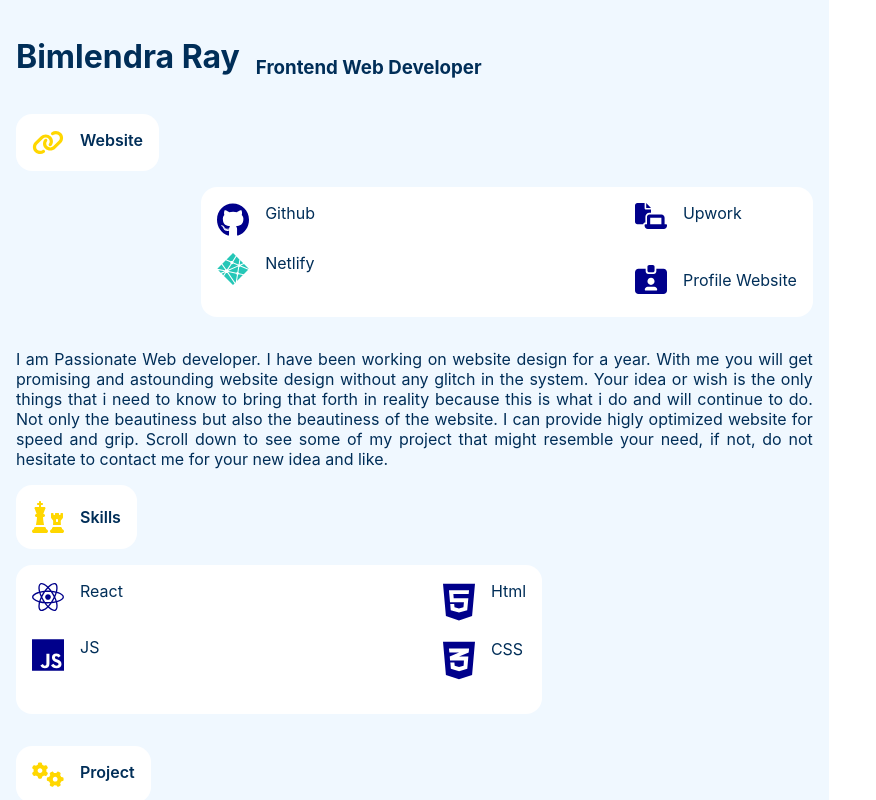
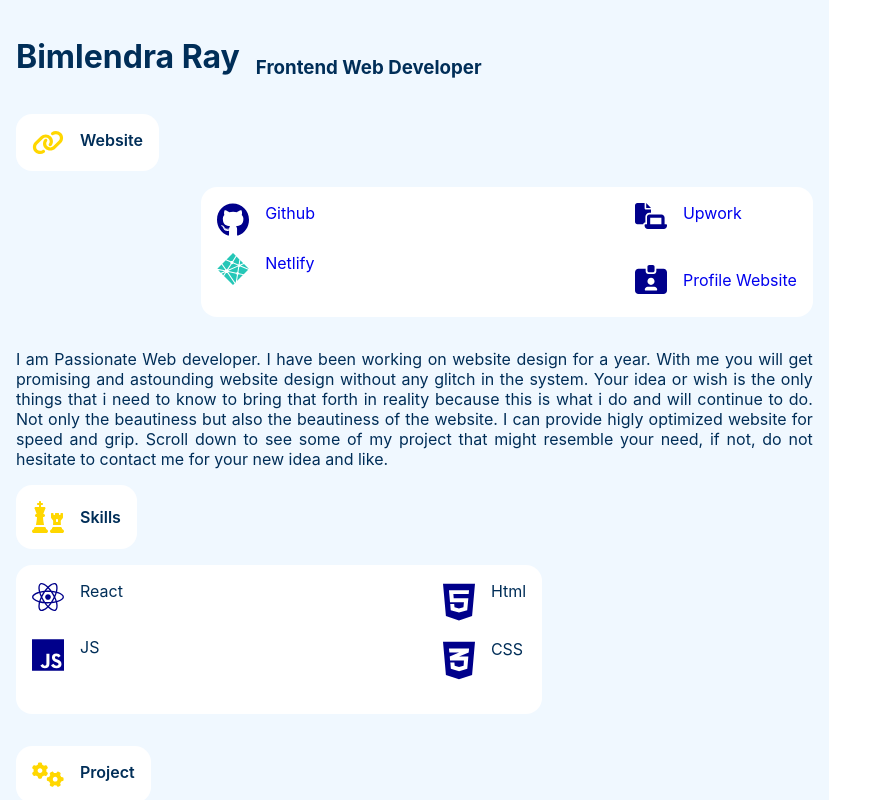
Before and after one commit to bhimray/CV, a React (Create React App) app in the folder bilen-cv/: page / in a window 1280 px wide. Shown: the top 800 px of the page, without its empty margins (0-876 px from the left). Built offline with nearby package versions, Linux system fonts and the light colour scheme.

Commit message:
adding-link

```diff
--- a/bilen-cv/src/App.css
+++ b/bilen-cv/src/App.css
@@ -41,3 +41,7 @@
     transform: rotate(360deg);
   }
 }
+
+a{
+  text-decoration: none;
+}
--- a/bilen-cv/src/components/Links/Links.jsx
+++ b/bilen-cv/src/components/Links/Links.jsx
@@ -16,24 +16,24 @@ const Links = () => {
       <div className='link-others-wrapper'>
         <div className="link-others">
           <div className='left'>
-            <div className='left-link-github'>
+            <a href='https://github.com/bilenray' className='left-link-github'>
               <img src={gitIcon} className='github-icon'></img>
               <div className='github-name'>Github</div>
-            </div>
-            <div className='left-link-netlify'>
+            </a>
+            <a href='https://app.netlify.com/teams/bilenray/overview' className='left-link-netlify'>
               <img src={netlifyIcon} className='netlify-icon'></img>
               <div className='netlify-name'>Netlify</div>
-            </div>
+            </a>
           </div>
           <div className='right'>
-            <div className="right-link-upwork">
+            <a href='https://www.upwork.com/freelancers/~01467736550a4d5895' className="right-link-upwork">
               <img src={upworkIcon} alt="" className='upwork-icon'/>
               <div className="upwork-name">Upwork</div>
-            </div>
-            <div className='website-icon-link'>
+            </a>
+            <a href='https://63307526b515e8081da320f0--bimlendra.netlify.app/' className='website-icon-link'>
               <img src={idCard} className='website-icon'></img>
               <div className='website-link'>Profile Website</div>
-            </div>
+            </a>
           </div>
         </div>
       </div>
```
